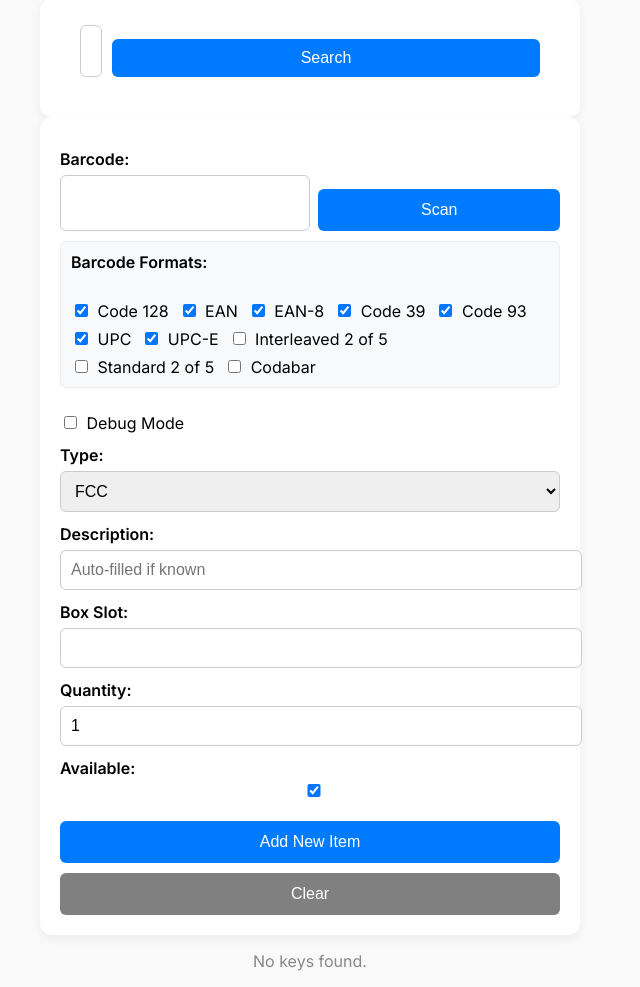
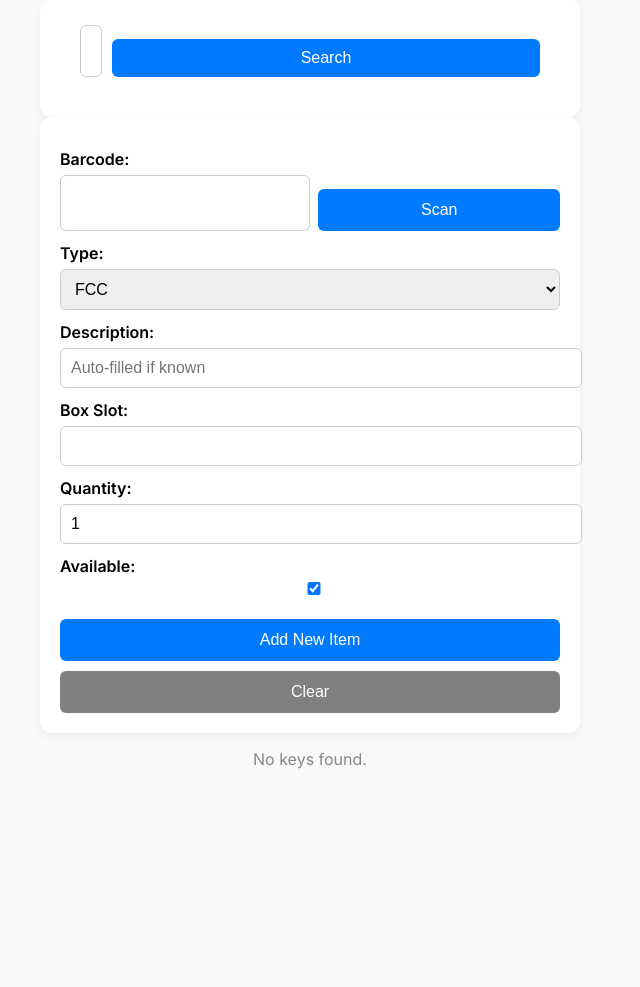
Before and after one commit to shapovalov-maks/locksmith-inventory-app, a Flask app: template templates/index.html in a window 1280 px wide. Shown: the part 110-1097 px from the top of the page, without its empty margins (330-970 px from the left). After the commit the page ends 879 px from the top, so only its background shows below. Run offline with Flask 3, Linux system fonts and the light colour scheme; the template is opened without the code that fills it, so the values that code supplies are empty; some libraries are stand-ins or nearby versions.

```diff
--- a/templates/index.html
+++ b/templates/index.html
@@ -65,54 +91,6 @@
       padding: 10px 20px;
       border-radius: 20px;
       z-index: 20;
-    }
-
-    #debug-canvas {
-      display: none;
-      width: 100%;
-      max-width: 500px;
-      margin: 10px auto;
-      border: 1px solid #ccc;
-    }
-
-    #debug-info {
-      font-family: monospace;
-      font-size: 12px;
-      padding: 10px;
-      background: #f0f0f0;
-      border: 1px solid #ddd;
-      border-radius: 4px;
-      margin-top: 10px;
-      max-height: 150px;
-      overflow-y: auto;
-      display: none;
-    }
-
-    .detected-barcode {
-      border: 2px solid #00ff00;
-      background: rgba(0, 255, 0, 0.2);
-      position: absolute;
-      z-index: 20;
-    }
-
-    .format-selector {
-      margin-top: 10px;
-      padding: 10px;
-      background: #f8f9fa;
-      border-radius: 6px;
-      border: 1px solid #eee;
-    }
-
-    .format-selector label {
-      font-weight: normal;
-      display: inline-block;
-      margin-right: 10px;
-      margin-top: 5px;
-    }
-
-    .format-selector input[type="checkbox"] {
-      width: auto;
-      margin-right: 5px;
     }
 
     table { width: 95%; margin: 20px auto; border-collapse: collapse; background-color: #fff; border-radius: 8px; overflow: hidden; box-shadow: 0 2px 8px rgba(0,0,0,0.05); }
@@ -145,36 +123,16 @@
     </div>
 
     <div id="scanner-container">
-      <div id="interactive" class="viewport"></div>
+      <video id="scanner-video" playsinline></video>
+      <canvas id="scanner-canvas"></canvas>
+      <div class="scan-region-highlight">
+        <svg class="scan-region-highlight-svg">
+          <rect x="0" y="0" width="100%" height="100%" rx="5"></rect>
+        </svg>
+      </div>
       <div id="scanner-loading">Loading camera...</div>
     </div>
     <div id="scanner-status"></div>
-
-    <div id="debug-info"></div>
-    <canvas id="debug-canvas"></canvas>
-
-    <div class="format-selector">
-      <h4 style="margin-top: 0;">Barcode Formats:</h4>
-      <div style="display: flex; flex-wrap: wrap;">
-        <label><input type="checkbox" class="format-checkbox" value="code_128_reader" checked> Code 128</label>
-        <label><input type="checkbox" class="format-checkbox" value="ean_reader" checked> EAN</label>
-        <label><input type="checkbox" class="format-checkbox" value="ean_8_reader" checked> EAN-8</label>
-        <label><input type="checkbox" class="format-checkbox" value="code_39_reader" checked> Code 39</label>
-        <label><input type="checkbox" class="format-checkbox" value="code_93_reader" checked> Code 93</label>
-        <label><input type="checkbox" class="format-checkbox" value="upc_reader" checked> UPC</label>
-        <label><input type="checkbox" class="format-checkbox" value="upc_e_reader" checked> UPC-E</label>
-        <label><input type="checkbox" class="format-checkbox" value="i2of5_reader"> Interleaved 2 of 5</label>
-        <label><input type="checkbox" class="format-checkbox" value="2of5_reader"> Standard 2 of 5</label>
-        <label><input type="checkbox" class="format-checkbox" value="codabar_reader"> Codabar</label>
-      </div>
-    </div>
-
-    <div style="margin-top: 10px;">
-      <label for="debug-mode" style="display: inline-block; font-weight: normal;">
-        <input type="checkbox" id="debug-mode" style="width: auto; margin-right: 5px;">
-        Debug Mode
-      </label>
-    </div>
 
     <label for="type">Type:</label>
     <select name="type" id="type">
@@ -242,11 +200,9 @@
   {% endif %}
 
   <script>
-    let quaggaScanner = null;
-    let scanAttempts = 0;
-    let previousResults = [];
-    const MAX_SCAN_ATTEMPTS = 15;
-    const REQUIRED_MATCHES = 3; // Number of matching results required
+    let codeReader = null;
+    let selectedDeviceId = null;
+    let scanning = false;
 
     function updateScannerStatus(message) {
       const statusEl = document.getElementById("scanner-status");
@@ -255,47 +211,13 @@
       }
     }
 
-    function debugLog(message) {
-      const debugInfo = document.getElementById("debug-info");
-      if (debugInfo && document.getElementById("debug-mode").checked) {
-        const entry = document.createElement("div");
-        entry.textContent = message;
-        debugInfo.appendChild(entry);
-        debugInfo.scrollTop = debugInfo.scrollHeight;
-      }
-    }
-
-    // Get selected barcode formats
-    function getSelectedFormats() {
-      const checkboxes = document.querySelectorAll('.format-checkbox:checked');
-      return Array.from(checkboxes).map(cb => cb.value);
-    }
-
     async function toggleScanner() {
       const scannerContainer = document.getElementById("scanner-container");
       const loadingEl = document.getElementById("scanner-loading");
-      const debugInfo = document.getElementById("debug-info");
-      const debugCanvas = document.getElementById("debug-canvas");
 
-      // If scanner is active, stop it
-      if (quaggaScanner) {
-        try {
-          Quagga.stop();
-          quaggaScanner = null;
-          scannerContainer.style.display = "none";
-          debugInfo.style.display = "none";
-          debugCanvas.style.display = "none";
-          updateScannerStatus("");
-        } catch (e) {
-          console.error("Error stopping scanner:", e);
-        }
-        return;
-      }
-
-      // Check if at least one format is selected
-      const selectedFormats = getSelectedFormats();
-      if (selectedFormats.length === 0) {
-        alert("Please select at least one barcode format.");
+      // If already scanning, stop it
+      if (scanning) {
+        stopScanner();
         return;
       }
 
@@ -304,19 +226,8 @@
       loadingEl.style.display = "block";
       updateScannerStatus("Initializing scanner...");
 
-      // Show debug info if debug mode is checked
-      if (document.getElementById("debug-mode").checked) {
-        debugInfo.style.display = "block";
-        debugCanvas.style.display = "block";
-        debugInfo.innerHTML = "";
-      }
-
-      // Reset scan attempts and previous results
-      scanAttempts = 0;
-      previousResults = [];
-
       try {
-        await initQuagga();
+        await initScanner();
         loadingEl.style.display = "none";
         updateScannerStatus("Camera ready. Point at a barcode to scan.");
       } catch (error) {
@@ -328,154 +239,145 @@
       }
     }
 
-    function initQuagga() {
-      return new Promise((resolve, reject) => {
-        const selectedFormats = getSelectedFormats();
-        debugLog(`Initializing scanner with formats: ${selectedFormats.join(', ')}`);
+    async function initScanner() {
+      // Create the code reader
+      codeReader = new ZXing.BrowserMultiFormatReader();
 
-        Quagga.init({
-          inputStream: {
-            name: "Live",
-            type: "LiveStream",
-            target: document.querySelector("#interactive"),
-            constraints: {
-              facingMode: "environment", // Use the back camera
-              width: { min: 640 },
-              height: { min: 480 },
-              aspectRatio: { min: 1, max: 2 }
-            },
-            area: { // Define a slightly larger scanning area
-              top: "15%",
-              right: "10%",
-              left: "10%",
-              bottom: "15%"
-            }
-          },
-          locator: {
-            patchSize: "medium",
-            halfSample: true
-          },
-          numOfWorkers: 2,
-          frequency: 10,
-          decoder: {
-            readers: selectedFormats.map(format => ({
-              format: format,
-              config: {}
-            })),
-            multiple: false
-          },
-          locate: true
-        }, function(err) {
-          if (err) {
-            reject(err);
-            return;
+      try {
+        // Try to get the list of video devices
+        const videoInputDevices = await codeReader.listVideoInputDevices();
+        console.log('Video input devices:');
+        videoInputDevices.forEach(device =>
+          console.log(`${device.label}, ${device.deviceId}`)
+        );
+
+        // Select the back camera if available
+        selectedDeviceId = videoInputDevices.find(device =>
+          device.label.toLowerCase().includes('back') ||
+          device.label.toLowerCase().includes('rear')
+        )?.deviceId || (videoInputDevices.length > 0 ? videoInputDevices[0].deviceId : null);
+
+        if (!selectedDeviceId) {
+          throw new Error("No camera found");
         }
 
-          quaggaScanner = true;
+        const videoElement = document.getElementById('scanner-video');
 
-          // Debug visualizer
-          if (document.getElementById("debug-mode").checked) {
-            Quagga.onProcessed(function(result) {
-              var drawingCtx = Quagga.canvas.ctx.overlay,
-                  drawingCanvas = Quagga.canvas.dom.overlay;
+        // Start scanning
+        scanning = true;
 
+        // Decode continuously from the selected camera
+        await codeReader.decodeFromVideoDevice(
+          selectedDeviceId,
+          videoElement,
+          (result, error) => {
             if (result) {
-                if (result.boxes) {
-                  drawingCtx.clearRect(0, 0, parseInt(drawingCanvas.getAttribute("width")), parseInt(drawingCanvas.getAttribute("height")));
-                  result.boxes.filter(function (box) {
-                      return box !== result.box;
-                  }).forEach(function (box) {
-                      Quagga.ImageDebug.drawPath(box, {x: 0, y: 1}, drawingCtx, {color: "green", lineWidth: 2});
-                  });
-                }
+              console.log("Barcode detected:", result.getText());
 
-                if (result.box) {
-                  Quagga.ImageDebug.drawPath(result.box, {x: 0, y: 1}, drawingCtx, {color: "#00F", lineWidth: 2});
-                }
+              // Show outline around the detected barcode
+              highlightDetectedCode(result);
 
-                if (result.codeResult && result.codeResult.code) {
-                  Quagga.ImageDebug.drawPath(result.line, {x: 'x', y: 'y'}, drawingCtx, {color: 'red', lineWidth: 3});
+              // Update status
+              updateScannerStatus("Barcode detected: " + result.getText());
 
-                  // Clone debug canvas to our visible debug canvas
-                  const debugCanvas = document.getElementById("debug-canvas");
-                  const context = debugCanvas.getContext("2d");
-                  debugCanvas.width = drawingCanvas.width;
-                  debugCanvas.height = drawingCanvas.height;
-                  context.drawImage(drawingCanvas, 0, 0);
+              // Update barcode input
+              document.getElementById("barcode").value = result.getText();
+
+              // Trigger autofill
+              autoFillFromKnownCodes();
+
+              // Stop scanning after successful detection
+              setTimeout(() => {
+                stopScanner();
+              }, 1000); // Wait a second to show the result before stopping
+
+            } else if (error) {
+              // Only log specific types of errors, ignore frequent scanning errors
+              if (error instanceof ZXing.NotFoundException) {
+                // This is normal, just searching for a barcode
+              } else {
+                console.error("Scanning error:", error);
               }
             }
-            });
           }
+        );
 
-          Quagga.start();
-          resolve();
-
-          // Register callback for successful detection
-          Quagga.onDetected(function(result) {
-            if (result && result.codeResult) {
-              const code = result.codeResult.code;
-              const format = result.codeResult.format;
-              debugLog(`Detected ${format} code: ${code} (confidence: ${result.codeResult.confidence.toFixed(2)})`);
-
-              // Only consider results with confidence above 0.65
-              if (result.codeResult.confidence > 0.65) {
-                scanAttempts++;
-                previousResults.push(code);
-
-                // Check if we have a consensus (multiple identical results)
-                const resultCounts = {};
-                let maxCount = 0;
-                let mostFrequentCode = null;
-
-                for (const res of previousResults) {
-                  resultCounts[res] = (resultCounts[res] || 0) + 1;
-                  if (resultCounts[res] > maxCount) {
-                    maxCount = resultCounts[res];
-                    mostFrequentCode = res;
+      } catch (error) {
+        scanning = false;
+        throw error;
       }
     }
 
-                // Update status with current scan attempt info
-                updateScannerStatus(`Scanning... (${scanAttempts}/${MAX_SCAN_ATTEMPTS})`);
+    function highlightDetectedCode(result) {
+      try {
+        // Remove any existing outlines
+        const existingOutlines = document.querySelectorAll('.code-outline');
+        existingOutlines.forEach(el => el.remove());
 
-                // If we have enough matches for a code or reached max attempts
-                if (maxCount >= REQUIRED_MATCHES || scanAttempts >= MAX_SCAN_ATTEMPTS) {
-                  if (mostFrequentCode) {
-                    // We have a reliable result
-                    debugLog(`Selected code: ${mostFrequentCode} (detected ${maxCount} times)`);
-                    updateScannerStatus(`Barcode detected: ${mostFrequentCode}`);
+        // Get location points of the detected code
+        if (result.getResultPoints && result.getResultPoints().length >= 2) {
+          const points = result.getResultPoints();
 
-                    // Fill the barcode input and trigger autofill
-                    document.getElementById("barcode").value = mostFrequentCode;
-                    autoFillFromKnownCodes();
+          // Calculate the bounding box
+          let minX = Number.MAX_VALUE;
+          let minY = Number.MAX_VALUE;
+          let maxX = 0;
+          let maxY = 0;
 
-                    // Stop scanner
-                    Quagga.stop();
-                    quaggaScanner = null;
-                    document.getElementById("scanner-container").style.display = "none";
-                    if (!document.getElementById("debug-mode").checked) {
-                      document.getElementById("debug-info").style.display = "none";
-                      document.getElementById("debug-canvas").style.display = "none";
+          points.forEach(point => {
+            minX = Math.min(minX, point.getX());
+            minY = Math.min(minY, point.getY());
+            maxX = Math.max(maxX, point.getX());
+            maxY = Math.max(maxY, point.getY());
+          });
+
+          // Create outline element
+          const outline = document.createElement('div');
+          outline.className = 'code-outline';
+
+          // Get video element dimensions
+          const videoElement = document.getElementById('scanner-video');
+          const videoWidth = videoElement.videoWidth;
+          const videoHeight = videoElement.videoHeight;
+          const containerWidth = videoElement.offsetWidth;
+          const containerHeight = videoElement.offsetHeight;
+
+          // Scale coordinates to match the displayed video size
+          const scaleX = containerWidth / videoWidth;
+          const scaleY = containerHeight / videoHeight;
+
+          // Set the position and size
+          outline.style.left = `${minX * scaleX}px`;
+          outline.style.top = `${minY * scaleY}px`;
+          outline.style.width = `${(maxX - minX) * scaleX}px`;
+          outline.style.height = `${(maxY - minY) * scaleY}px`;
+
+          // Add the outline to the container
+          document.getElementById('scanner-container').appendChild(outline);
         }
-                  } else {
-                    // No reliable result after max attempts
-                    updateScannerStatus("Could not detect a reliable barcode. Please try again.");
-
-                    // Stop scanner
-                    Quagga.stop();
-                    quaggaScanner = null;
-                    document.getElementById("scanner-container").style.display = "none";
-                    if (!document.getElementById("debug-mode").checked) {
-                      document.getElementById("debug-info").style.display = "none";
-                      document.getElementById("debug-canvas").style.display = "none";
+      } catch (e) {
+        console.error("Error highlighting code:", e);
+        // Non-critical, so just log the error
       }
     }
+
+    function stopScanner() {
+      if (codeReader) {
+        codeReader.reset();
+        codeReader = null;
       }
-              }
-            }
-          });
-        });
-      });
+
+      // Hide the scanner container
+      document.getElementById("scanner-container").style.display = "none";
+
+      // Remove any outlines
+      const existingOutlines = document.querySelectorAll('.code-outline');
+      existingOutlines.forEach(el => el.remove());
+
+      // Update status
+      updateScannerStatus("");
+
+      scanning = false;
     }
 
     async function autoFillFromKnownCodes() {
@@ -496,17 +398,6 @@
     function clearForm() {
       const form = document.getElementById("add-form");
       form.reset();
-
-      // Restore default format checkbox selections
-      document.querySelectorAll('.format-checkbox').forEach(checkbox => {
-        if (['code_128_reader', 'ean_reader', 'ean_8_reader', 'code_39_reader',
-            'code_93_reader', 'upc_reader', 'upc_e_reader'].includes(checkbox.value)) {
-          checkbox.checked = true;
-        } else {
-          checkbox.checked = false;
-        }
-      });
-
       document.getElementById("barcode").focus();
     }
 
@@ -519,21 +410,6 @@
       if (window.location.protocol !== 'https:' && !window.location.hostname.includes('localhost') && !window.location.hostname.includes('127.0.0.1')) {
         alert("Warning: Camera access requires HTTPS. Please use a secure connection for full functionality.");
       }
-
-      // Initialize debug checkbox
-      const debugMode = document.getElementById("debug-mode");
-      debugMode.addEventListener("change", function() {
-        const debugInfo = document.getElementById("debug-info");
-        const debugCanvas = document.getElementById("debug-canvas");
-
-        if (this.checked) {
-          debugInfo.style.display = "block";
-          debugCanvas.style.display = "block";
-        } else {
-          debugInfo.style.display = "none";
-          debugCanvas.style.display = "none";
-        }
-      });
     });
   </script>
 </body>
```
Also changed, not shown: other parts of templates/index.html (+44 -18 lines). Lines whose indentation alone changed are shown as unchanged.
